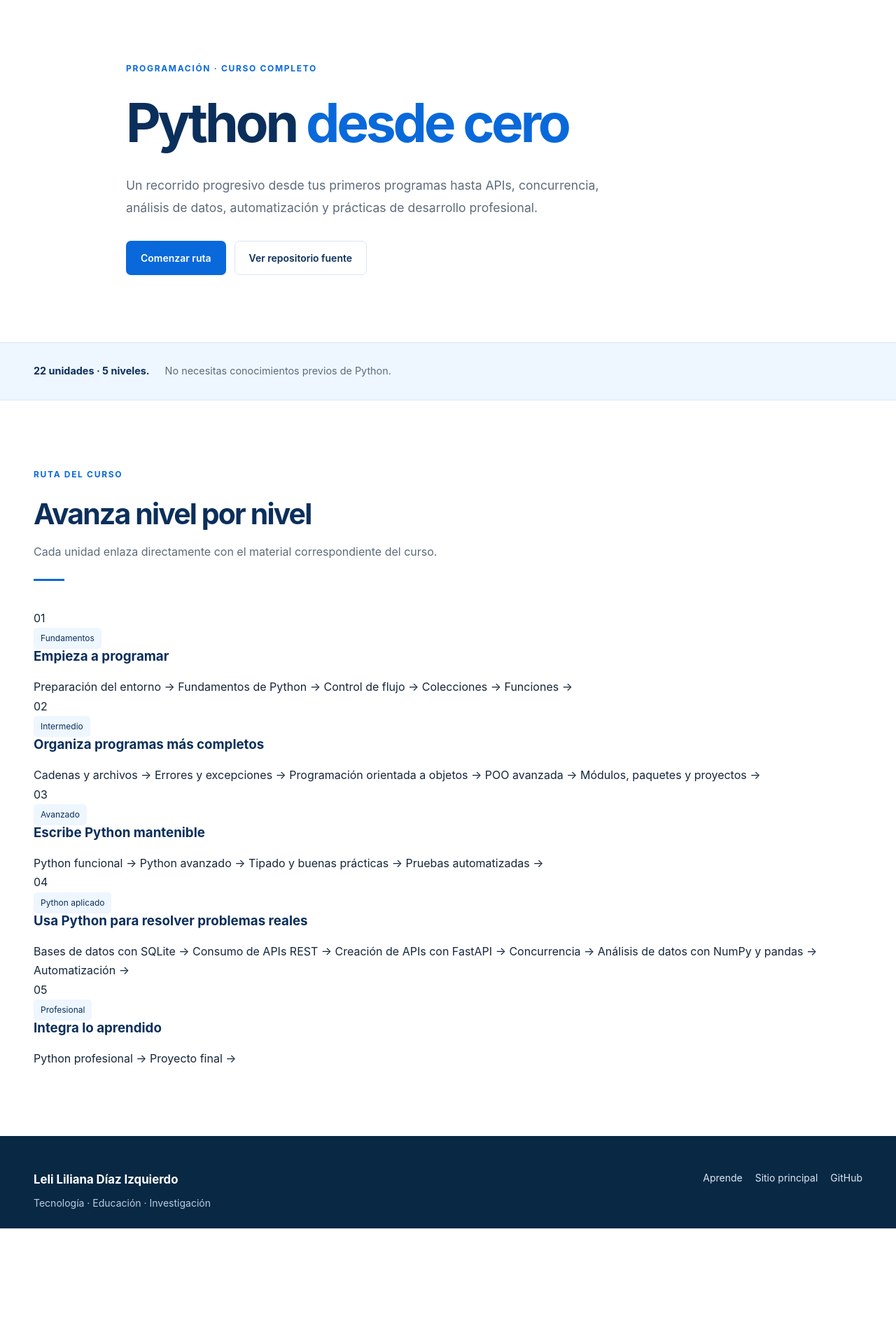
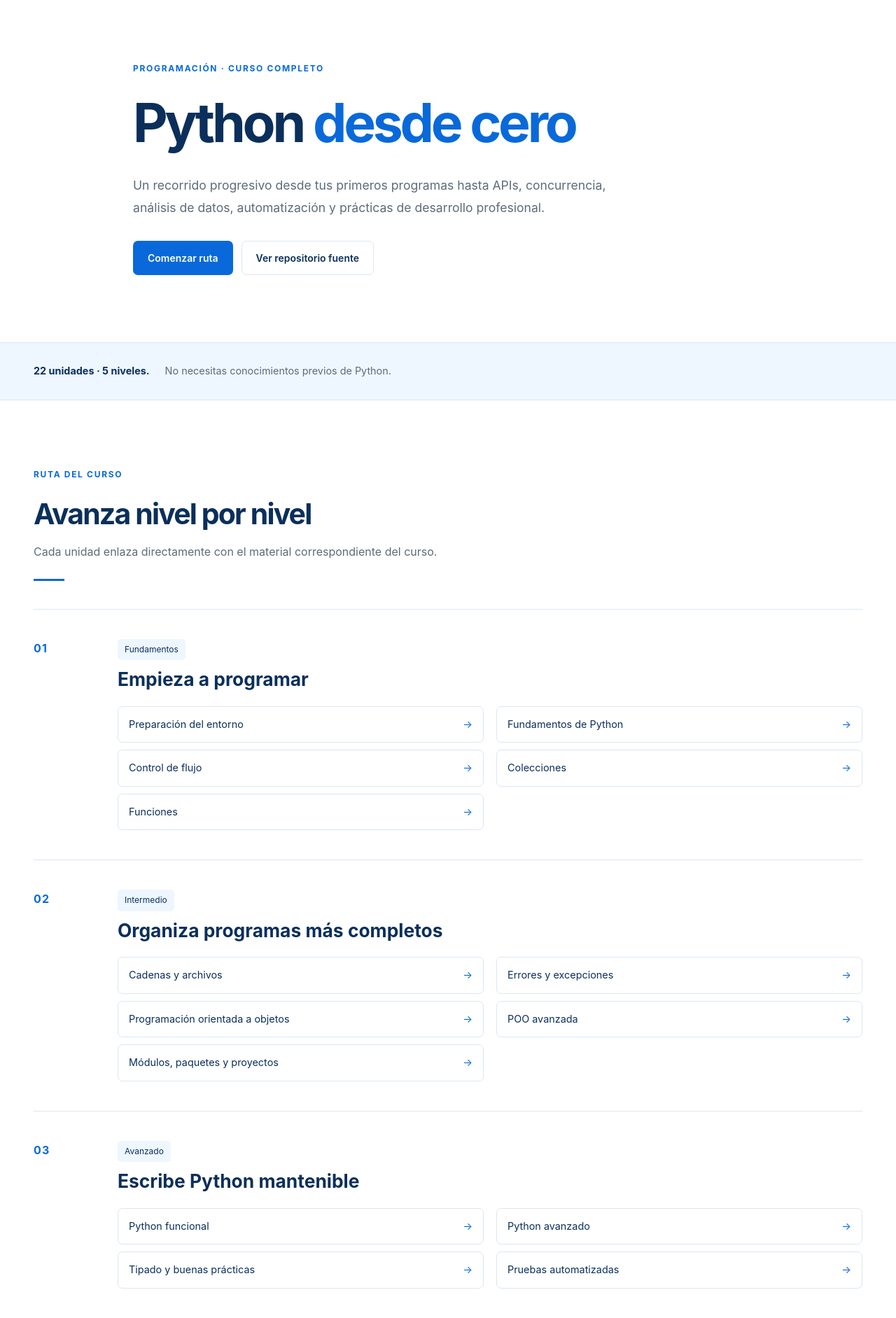
Before and after one commit to lelyliliana/aprende-con-leli, a PHP site: page /cursos/python/index.html in a window 1280 px wide. Shown: the part 89-1972 px from the top of the page at 70% size. Before the commit the page ends 1844 px from the top, so only its background shows below. Run offline with PHP 8.4, Linux system fonts and the light colour scheme.

Commit message:
Agregar estilos para fichas de cursos

```diff
--- a/src/styles/main.css
+++ b/src/styles/main.css
@@ -91,3 +91,15 @@ h1 span { color: var(--color-accent); }
   .footer-inner { flex-direction: column; }
   .footer-links { flex-wrap: wrap; }
 }
+
+/* Fichas de curso */
+.course-hero { max-width: 900px; }
+.levels { border-top: 1px solid var(--color-border); }
+.level { display: grid; grid-template-columns: 90px minmax(0, 1fr); gap: 30px; padding-block: 42px; border-bottom: 1px solid var(--color-border); }
+.level-number { color: var(--color-accent); font-size: 1rem; font-weight: 650; letter-spacing: .08em; }
+.level h3 { font-size: 1.65rem; margin: 12px 0 22px; }
+.unit-list { display: grid; grid-template-columns: repeat(2, minmax(0, 1fr)); gap: 10px 18px; }
+.unit-list a { display: flex; justify-content: space-between; gap: 14px; padding: 13px 15px; border: 1px solid var(--color-border); border-radius: 7px; color: var(--color-primary); font-size: .9rem; }
+.unit-list a:hover { border-color: var(--color-accent); color: var(--color-accent); background: var(--color-light); }
+.unit-list span { color: var(--color-accent); }
+@media (max-width: 680px) { .level { grid-template-columns: 1fr; gap: 10px; } .unit-list { grid-template-columns: 1fr; } }
```
